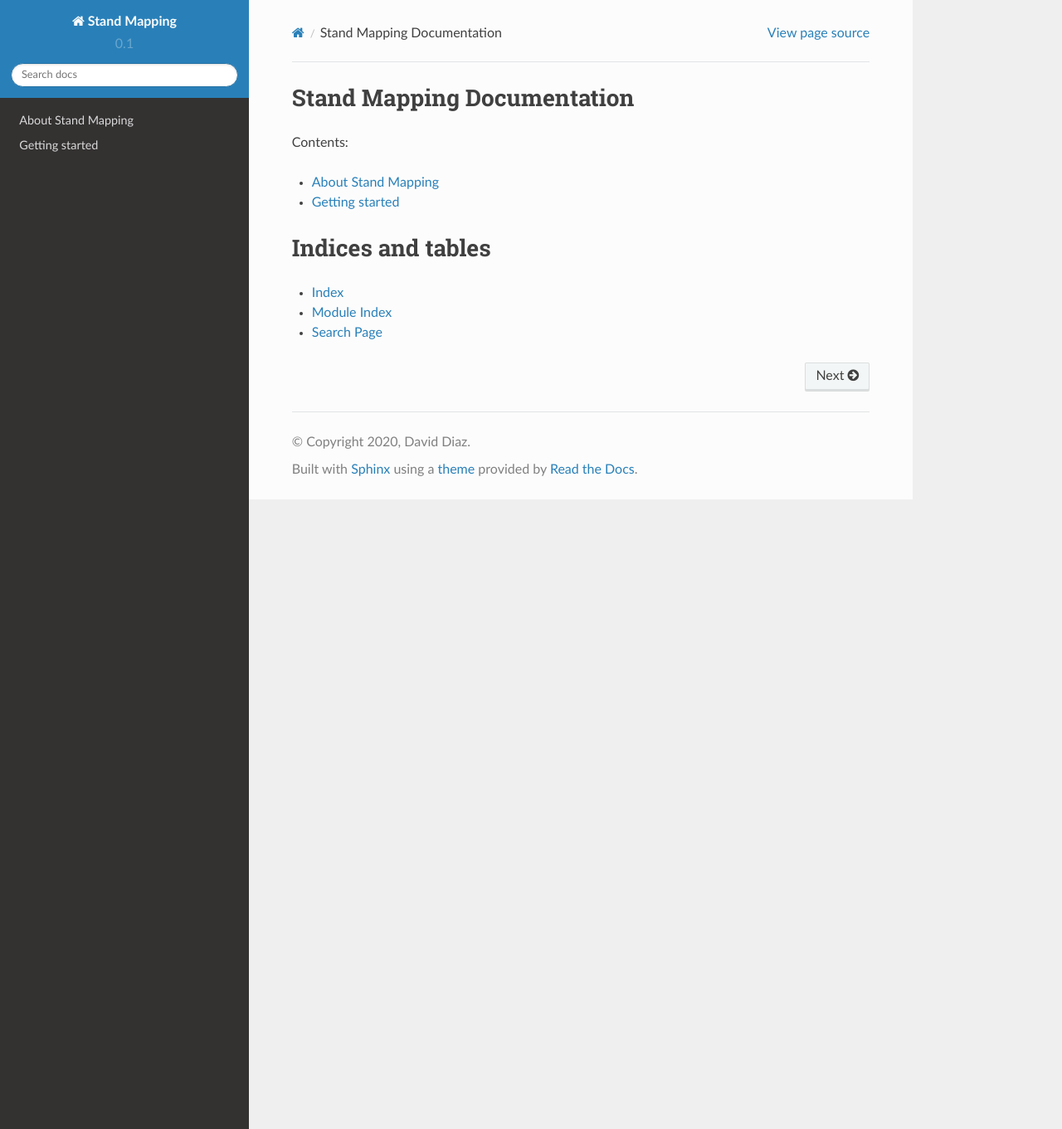
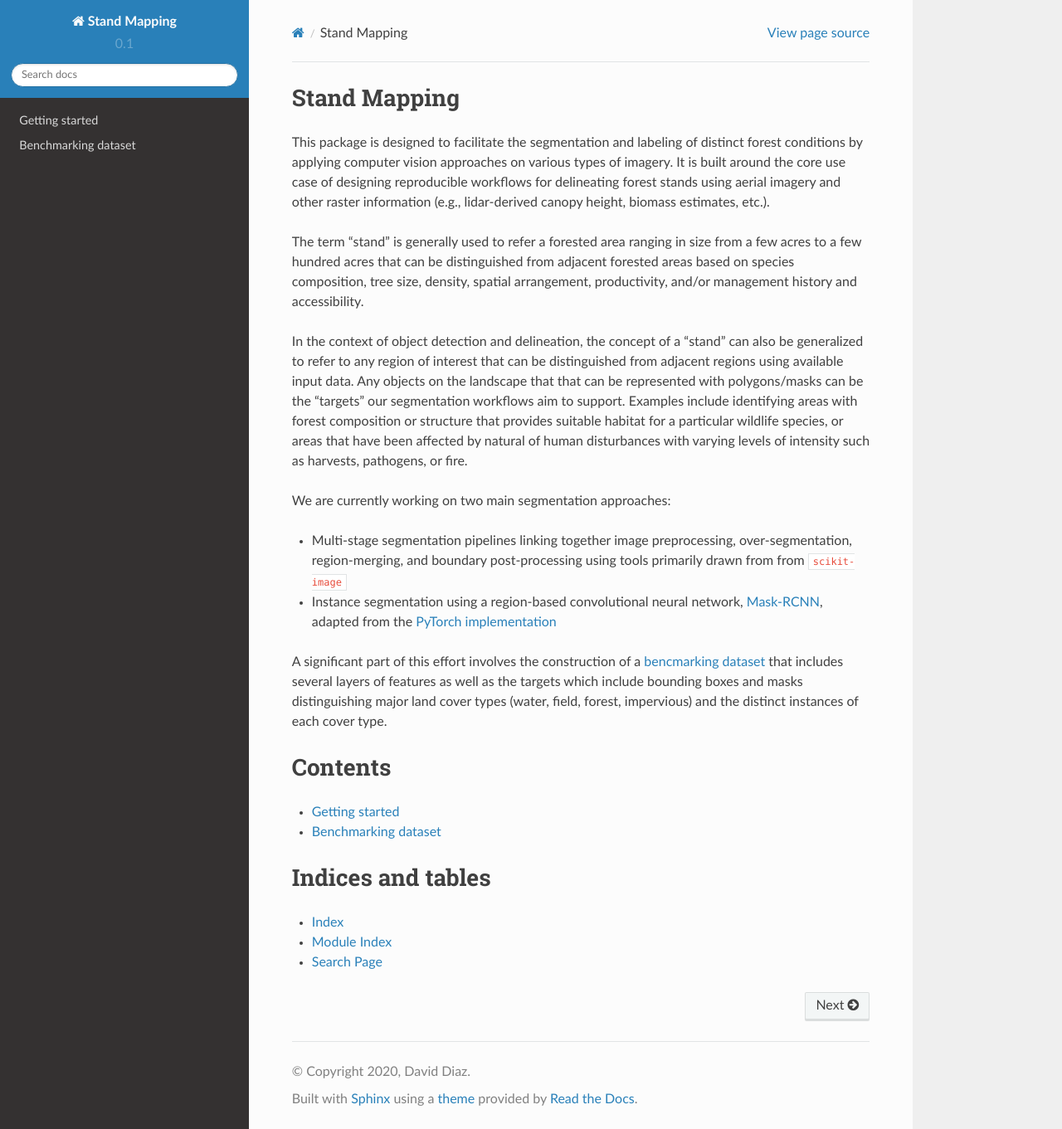
Before and after one commit to valentina-s/stand_mapping, a Sphinx documentation site: the page built from docs/index.rst, in a window 1280 px wide and 1361 px high. Shown: the whole window at 83% size. Built offline with Sphinx 7.4.7 and the Read the Docs theme 2.0.0, drawn with Linux system fonts in a browser that asks for light colours.

Commit message:
Adding ref to benchmarking dataset and elaborating about on landing page

```diff
--- a/docs/about.rst
+++ /dev/null
@@ -1,4 +0,0 @@
-About Stand Mapping
-===================
-
-Lorem ipsum...
--- /dev/null
+++ b/docs/benchmarking-dataset.rst
@@ -0,0 +1,4 @@
+Benchmarking dataset
+====================
+
+To do...
--- a/docs/index.rst
+++ b/docs/index.rst
@@ -1,13 +1,50 @@
-Stand Mapping Documentation
-===========================
+Stand Mapping
+=============
+This package is designed to facilitate the segmentation and labeling of
+distinct forest conditions by applying computer vision approaches on various
+types of imagery. It is built around the core use case of designing
+reproducible workflows for delineating forest stands using aerial imagery and
+other raster information (e.g., lidar-derived canopy height, biomass estimates,
+etc.).
 
-Contents:
+The term "stand" is generally used to refer a forested area ranging in size
+from a few acres to a few hundred acres that can be distinguished from
+adjacent forested areas based on species composition, tree size, density,
+spatial arrangement, productivity, and/or management history and accessibility.
+
+In the context of object detection and delineation, the concept of a "stand"
+can also be generalized to refer to any region of interest that can be
+distinguished from adjacent regions using available input data. Any objects on
+the landscape that that can be represented with polygons/masks can be the
+"targets" our segmentation workflows aim to support. Examples include
+identifying areas with forest composition or structure that provides suitable
+habitat for a particular wildlife species, or areas that have been affected by
+natural of human disturbances with varying levels of intensity such as
+harvests, pathogens, or fire.
+
+We are currently working on two main segmentation approaches:
+
+- Multi-stage segmentation pipelines linking together image preprocessing,
+  over-segmentation, region-merging, and boundary post-processing using tools
+  primarily drawn from from :code:`scikit-image`
+- Instance segmentation using a region-based convolutional neural network,
+  Mask-RCNN_, adapted from the `PyTorch implementation`_
+
+A significant part of this effort involves the construction of a
+:doc:`bencmarking dataset<benchmarking-dataset>` that includes several layers
+of features as well as the targets which include bounding boxes and masks
+distinguishing major land cover types (water, field, forest, impervious) and
+the distinct instances of each cover type.
+
+
+Contents
+========
 
 .. toctree::
    :maxdepth: 2
 
-   about
    getting-started
+   benchmarking-dataset
 
 
 Indices and tables
@@ -16,3 +53,8 @@ Indices and tables
 * :ref:`genindex`
 * :ref:`modindex`
 * :ref:`search`
+
+
+.. _Mask-RCNN: https://arxiv.org/abs/1703.06870
+.. _`PyTorch implementation`: https://pytorch.org/docs/stable/torchvision/models.html#mask-r-cnn
+.. _`training dataset`: :doc:`training-dataset`
```
